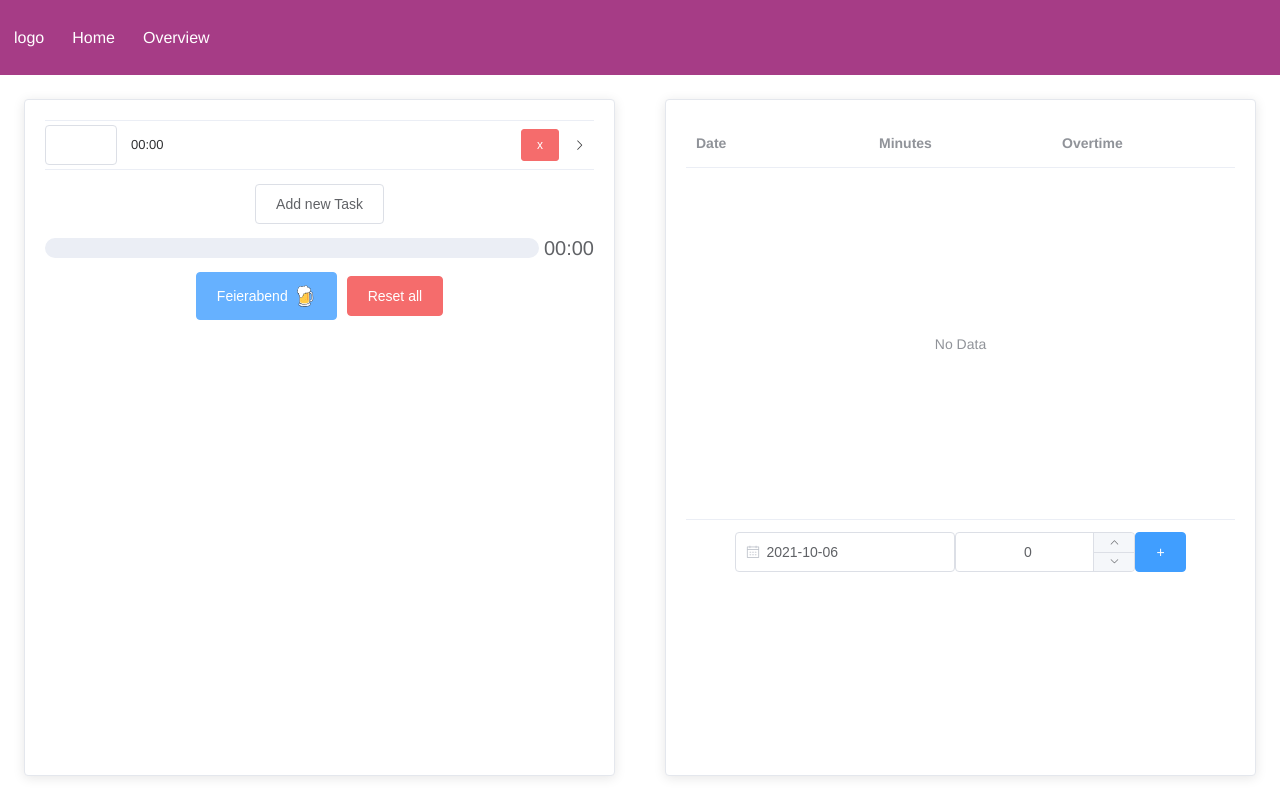
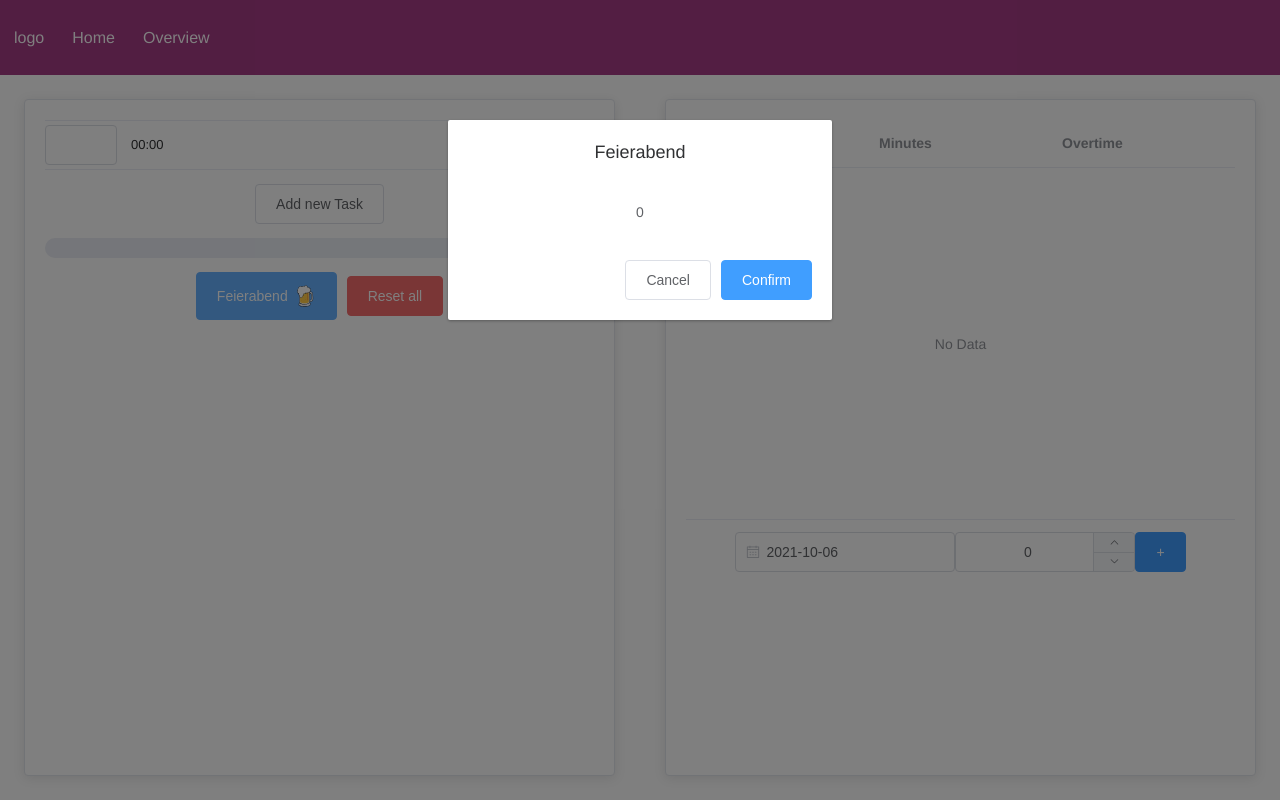
Before and after one commit to jannikjost/cjt, a Vue app: page /#/ in a window 1280 px wide. Both pictures are taken after a click on the button "Feierabend". Built offline with nearby package versions, Linux system fonts and the light colour scheme.

Commit message:
Added Feierabend dialog

```diff
--- /dev/null
+++ b/src/components/Home/Dialog.vue
@@ -0,0 +1,37 @@
+<template>
+  <el-dialog v-model="show" title="Feierabend" width="30%" :show-close="false">
+    <div v-for="task in tasks" :key="task.id">
+      <div>{{ task.name }}</div>
+      <div>{{ task.time }}</div>
+    </div>
+    <template #footer>
+      <span class="dialog-footer">
+        <el-button @click="Cancel">Cancel</el-button>
+        <el-button type="primary" @click="Confirm">Confirm</el-button>
+      </span>
+    </template>
+  </el-dialog>
+</template>
+
+<script>
+export default {
+  props: { showDialog: Boolean, tasks: Array },
+  emits: ["cancel", "confirm"],
+  setup(props, { emit }) {
+    const show = true;
+    function Cancel() {
+      emit("cancel");
+    }
+    function Confirm() {
+      emit("confirm");
+    }
+    return {
+      show,
+      Cancel,
+      Confirm,
+    };
+  },
+};
+</script>
+
+<style lang="scss" scoped></style>
--- a/src/components/Home/worktimeTracker.vue
+++ b/src/components/Home/worktimeTracker.vue
@@ -24,6 +24,13 @@
       <!-- //TODO implement -->
       <el-button type="danger">Reset all</el-button>
     </div>
+
+    <Dialog
+      v-if="showDialog"
+      :tasks="storeTasks"
+      v-on:cancel="cancelDialog"
+      v-on:confirm="confirmDialog"
+    />
   </div>
 </template>
 
@@ -31,13 +38,15 @@
 import { ref, computed, onMounted } from "vue";
 import { useStore } from "vuex";
 import Task from "./Task.vue";
-import { convertMinsToHrsMins } from "./../../services/formatter";
+import Dialog from "./Dialog.vue";
+import { convertMinsToHrsMins } from "../../services/formatter";
 
 export default {
-  components: { Task },
+  components: { Task, Dialog },
   setup() {
     const store = useStore();
     const isFeierabendAnimation = ref(false);
+    const showDialog = ref(false);
 
     onMounted(async () => {
       try {
@@ -85,7 +94,6 @@ export default {
     }
 
     function feierabend() {
-      //TODO show overview of day
       isFeierabendAnimation.value = true;
       store.dispatch("finishWorkDay");
 
@@ -93,6 +101,16 @@ export default {
       setTimeout(function() {
         isFeierabendAnimation.value = false;
       }, 300);
+      showDialog.value = true;
+    }
+
+    function cancelDialog() {
+      showDialog.value = false;
+    }
+
+    function confirmDialog() {
+      showDialog.value = false;
+      //TODO auto add overtime
     }
 
     return {
@@ -100,6 +118,7 @@ export default {
       percentage,
       workdayFinished,
       isFeierabendAnimation,
+      showDialog,
       //computed
       workTime,
       storeTasks,
@@ -108,6 +127,8 @@ export default {
       customColorMethod,
       addNewTask,
       feierabend,
+      cancelDialog,
+      confirmDialog,
     };
   },
 };
--- a/src/views/Home.vue
+++ b/src/views/Home.vue
@@ -7,7 +7,7 @@
 
 <script>
 import History from "../components/Overview/History.vue";
-import WorktimeTracker from "../components/Home/worktimeTracker.vue";
+import WorktimeTracker from "../components/Home/WorktimeTracker.vue";
 
 export default {
   name: "Home",
```
